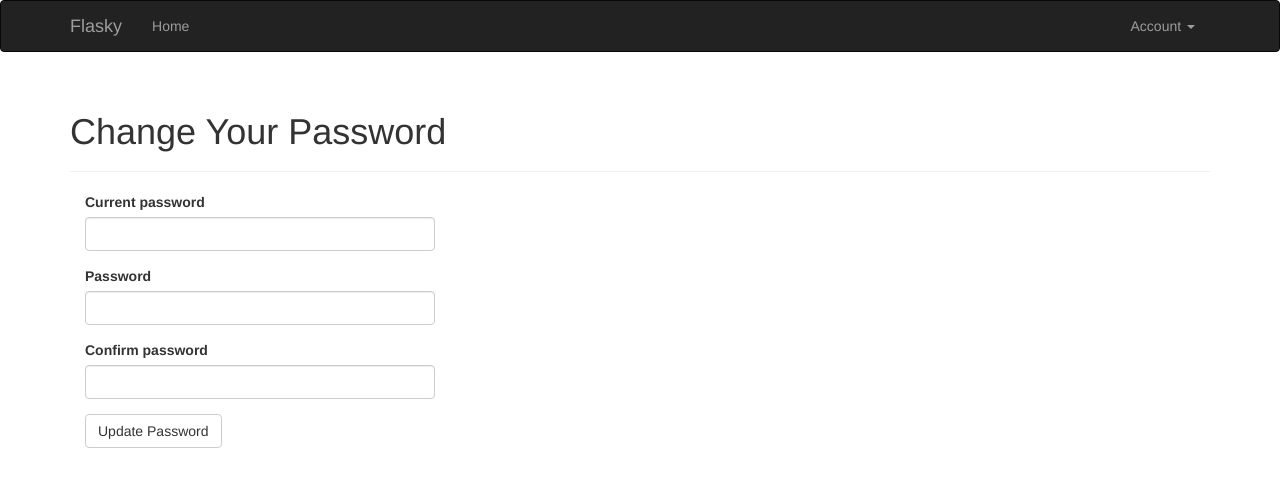
After one commit to kekearif/FlaskWebDev, a Flask app: page /auth/change_password in a window 1280 px wide. The commit adds this page. Shown: the top 487 px of the page. Run offline with Flask 2, Linux system fonts and the light colour scheme; a user stored in the database is signed in; parts of the project's set-up code (start-up, migrations or seed data) failed here and were passed over; some libraries are stand-ins or nearby versions.

Commit message:
ex8-4 Added change password

```diff
--- a/flasky/app/auth/forms.py
+++ b/flasky/app/auth/forms.py
@@ -3,6 +3,7 @@ from wtforms.validators import Required, Email, Length, Regexp, EqualTo
 from flask_wtf import Form
 from wtforms import StringField, PasswordField, BooleanField, SubmitField
 from wtforms import ValidationError
+from flask_login import current_user
 
 
 class LoginForm(Form):
@@ -37,3 +38,18 @@ class RegistrationForm(Form):
     def validate_email(self, field):
         if User.query.filter_by(email=field.data).first():
             raise ValidationError("Email is already registered.")
+
+
+class ChangePasswordForm(Form):
+    current_password = PasswordField('Current password',
+                                     validators=[Required()])
+    password = PasswordField('Password', validators=[Required(),
+                             EqualTo('password2',
+                             message="Passwords must match")])
+    password2 = PasswordField('Confirm password', validators=[Required()])
+    submit = SubmitField('Update Password')
+
+    # Custom validator
+    def validate_current_password(self, field):
+        if not current_user.verify_password(field.data):
+            raise ValidationError("Current password incorrect.")
--- a/flasky/app/auth/views.py
+++ b/flasky/app/auth/views.py
@@ -1,11 +1,10 @@
 from flask import render_template, redirect, request, url_for, flash
-from flask_login import login_user, logout_user, login_required
+from flask_login import login_user, logout_user, login_required, current_user
 from . import auth
 from ..models import User
-from .forms import LoginForm, RegistrationForm
+from .forms import LoginForm, RegistrationForm, ChangePasswordForm
 from .. import db
 from ..email import send_email
-from flask.ext.login import current_user
 
 
 @auth.route('/register', methods=['GET', 'POST'])
@@ -89,3 +88,15 @@ def resend_confirmation():
                'auth/email/confirm', user=current_user, token=token)
     flash('A confirmation email has been sent to your email.')
     return redirect(url_for('main.index'))
+
+
+@auth.route('/change_password', methods=['GET', 'POST'])
+@login_required
+def change_password():
+    form = ChangePasswordForm()
+    if form.validate_on_submit():
+        current_user.password = form.password.data
+        db.session.add(current_user)
+        flash('Your password has been changed.')
+        return redirect(url_for('main.index'))
+    return render_template('auth/change_password.html', form=form)
--- /dev/null
+++ b/flasky/app/templates/auth/change_password.html
@@ -0,0 +1,14 @@
+{% extends "base.html" %}
+{% import "bootstrap/wtf.html" as wtf %}
+
+<!-- override -->
+{% block title %}Flasky - Change Your Password{% endblock %}
+
+{% block page_content %}
+<div class="page-header">
+    <h1>Change Your Password</h1>
+</div>
+<div class="col-md-4">
+    {{ wtf.quick_form(form) }}
+</div>
+{% endblock %}
--- a/flasky/app/templates/base.html
+++ b/flasky/app/templates/base.html
@@ -42,7 +42,13 @@
             <!-- current_user is auto available from the ext and login_manager -->
             <ul class="nav navbar-nav navbar-right">
                 {% if current_user.is_authenticated %}
-                <li><a href="{{ url_for('auth.logout') }}">Log Out</a></li>
+                <li class="dropdown">
+                    <a href="#" class="dropdown-toggle" data-toggle="dropdown">Account <b class="caret"></b></a>
+                    <ul class="dropdown-menu">
+                        <li><a href="{{ url_for('auth.change_password') }}">Change Password</a></li>
+                        <li><a href="{{ url_for('auth.logout') }}">Log Out</a></li>
+                    </ul>
+                </li>
                 {% else %}
                 <li><a href="{{ url_for('auth.login') }}">Log In</a></li>
                 {% endif %}
```
Also changed, not shown: flasky/data-dev.sqlite, 2 other files.
